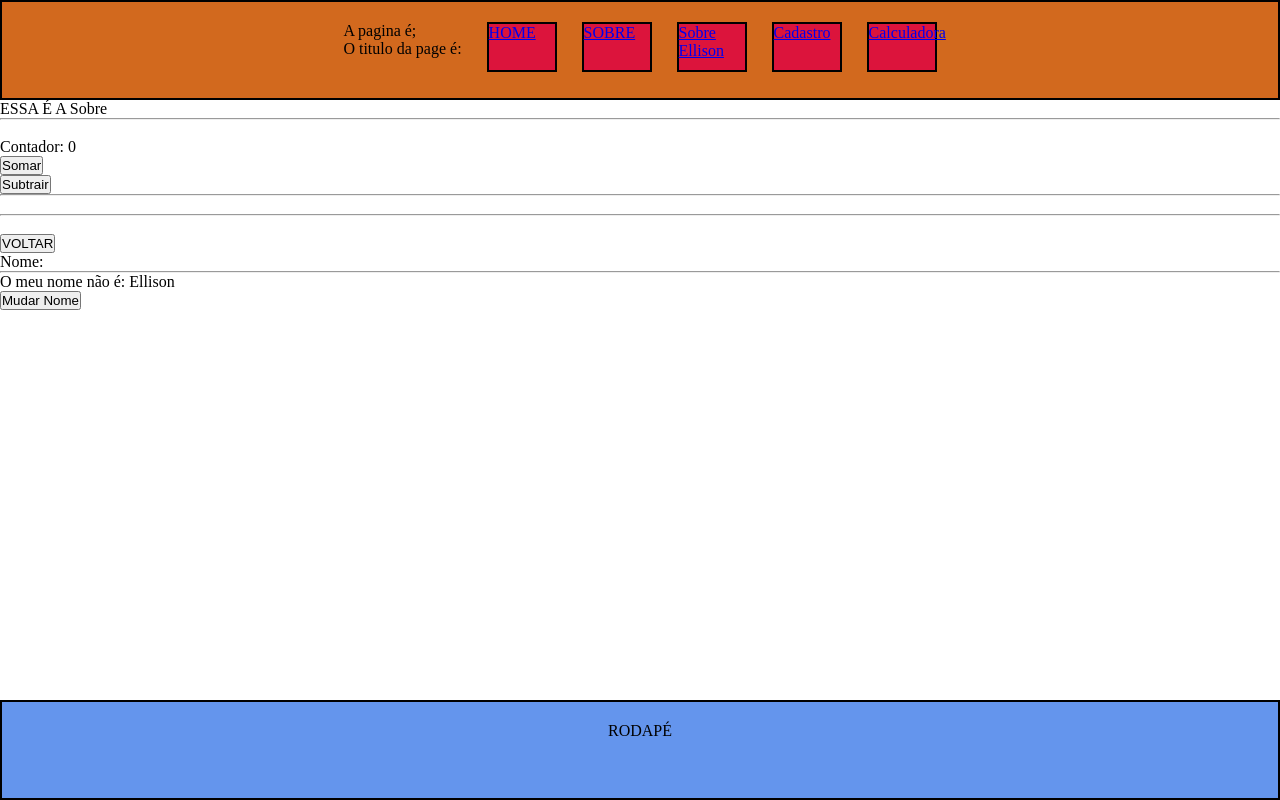
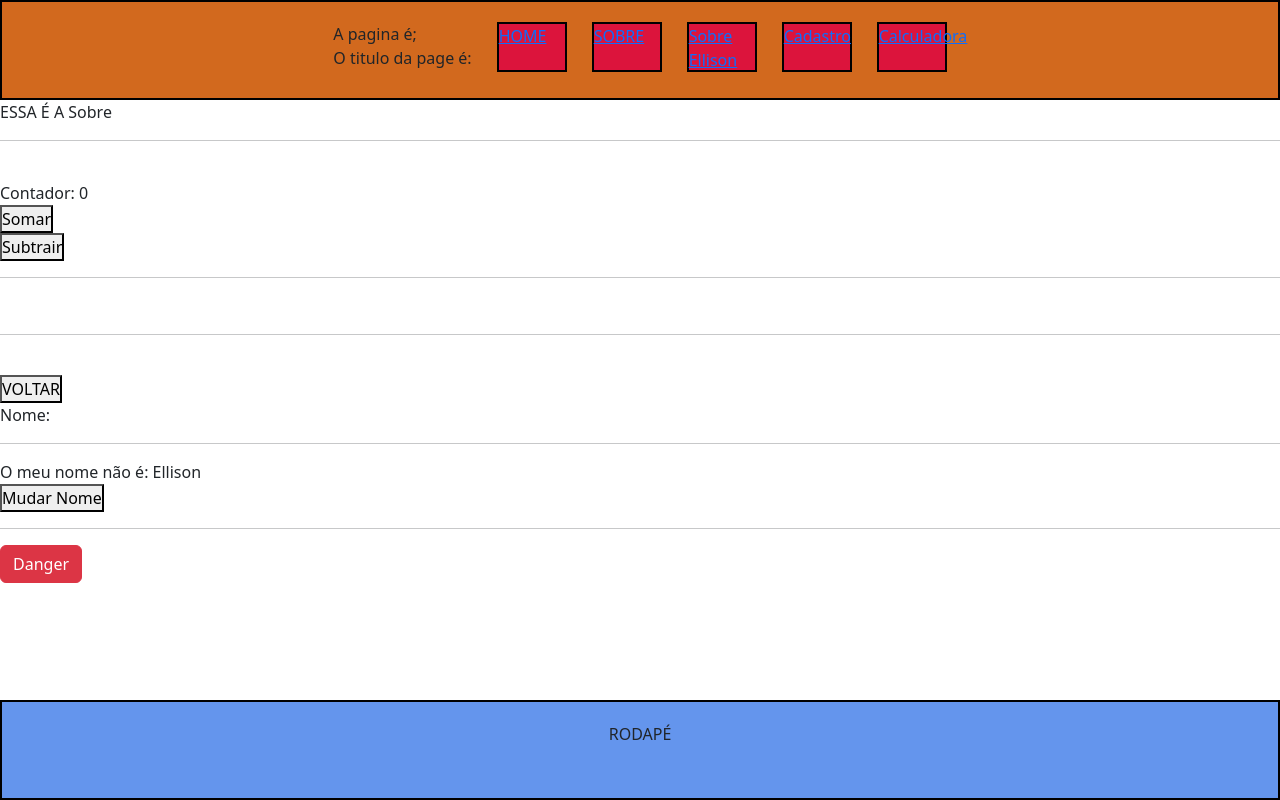
Before and after one commit to ellisonerick/Projetos-React, a React (Vite) app in the folder myproject/: page /sobre in a window 1280 px wide. Built offline with nearby package versions, Linux system fonts and the light colour scheme.

Commit message:
Aula 16/04

```diff
--- a/myproject/src/main.tsx
+++ b/myproject/src/main.tsx
@@ -3,6 +3,7 @@ import { createRoot } from 'react-dom/client'
 import {BrowserRouter} from 'react-router-dom'
 //import './index.css'
 import App from './App.tsx'
+import 'bootstrap/dist/css/bootstrap.min.css';
 
 createRoot(document.getElementById('root')!).render(
   <StrictMode>
--- a/myproject/src/pages/Sobre.tsx
+++ b/myproject/src/pages/Sobre.tsx
@@ -2,6 +2,7 @@ import { useState } from "react"
 import Cabe from "../componentes/cabecalho"
 import Roda from "../componentes/rodape"
 import { useParams, useNavigate } from "react-router-dom"
+import { Button } from "reactstrap";
 
 function Sobre() {
 
@@ -45,6 +46,9 @@ function Sobre() {
             O meu nome não é: {nome}
             <br />
             <button onClick={handleMudarNome}>Mudar Nome</button>
+            <br />
+            <hr />
+            <Button color="danger">Danger</Button>
             <Roda/>
         </div>
     )
```
Also changed, not shown: package.json (added, +8 -0 lines), 1 other file (tests, documents, lock files or other folders).
